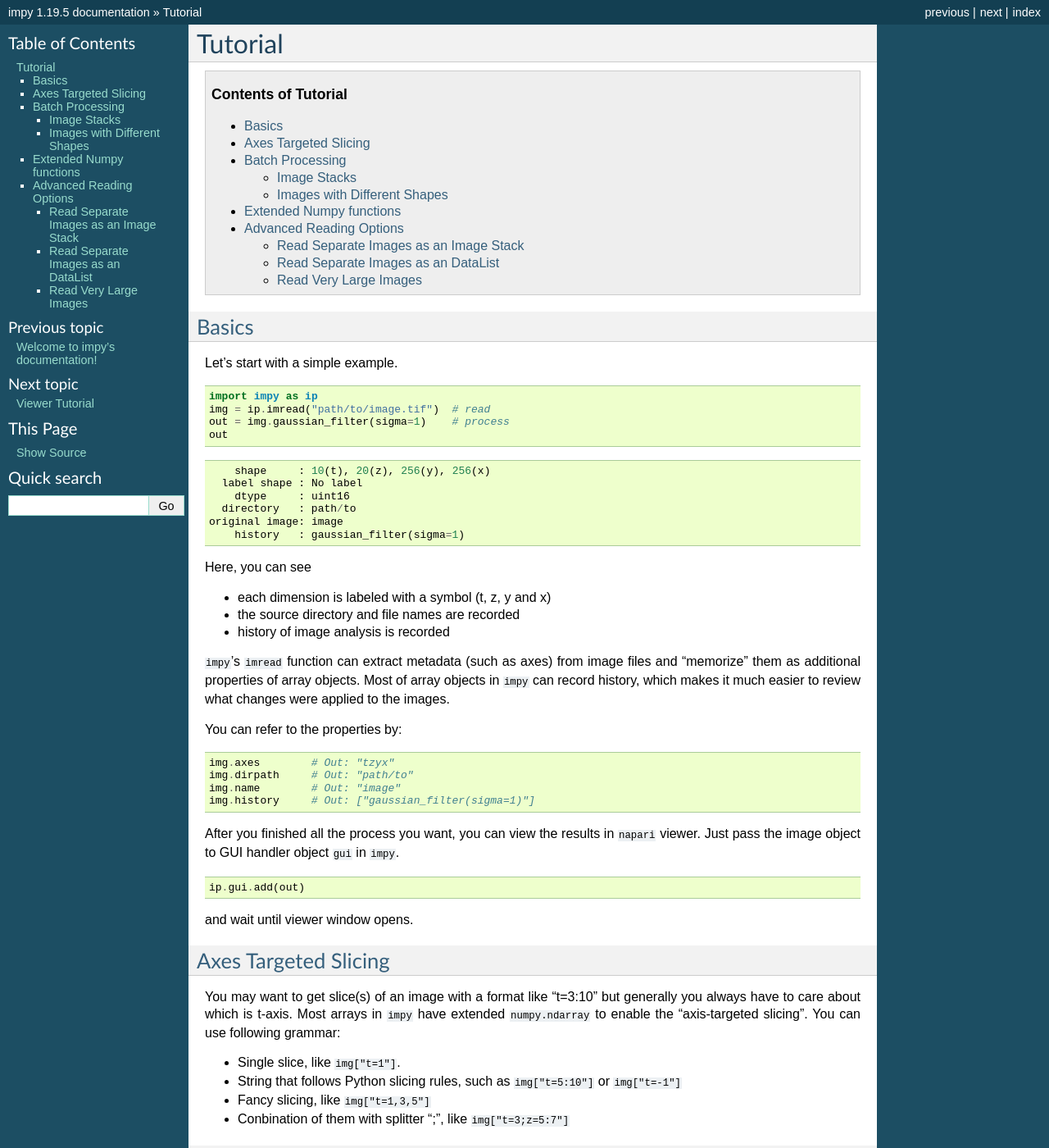
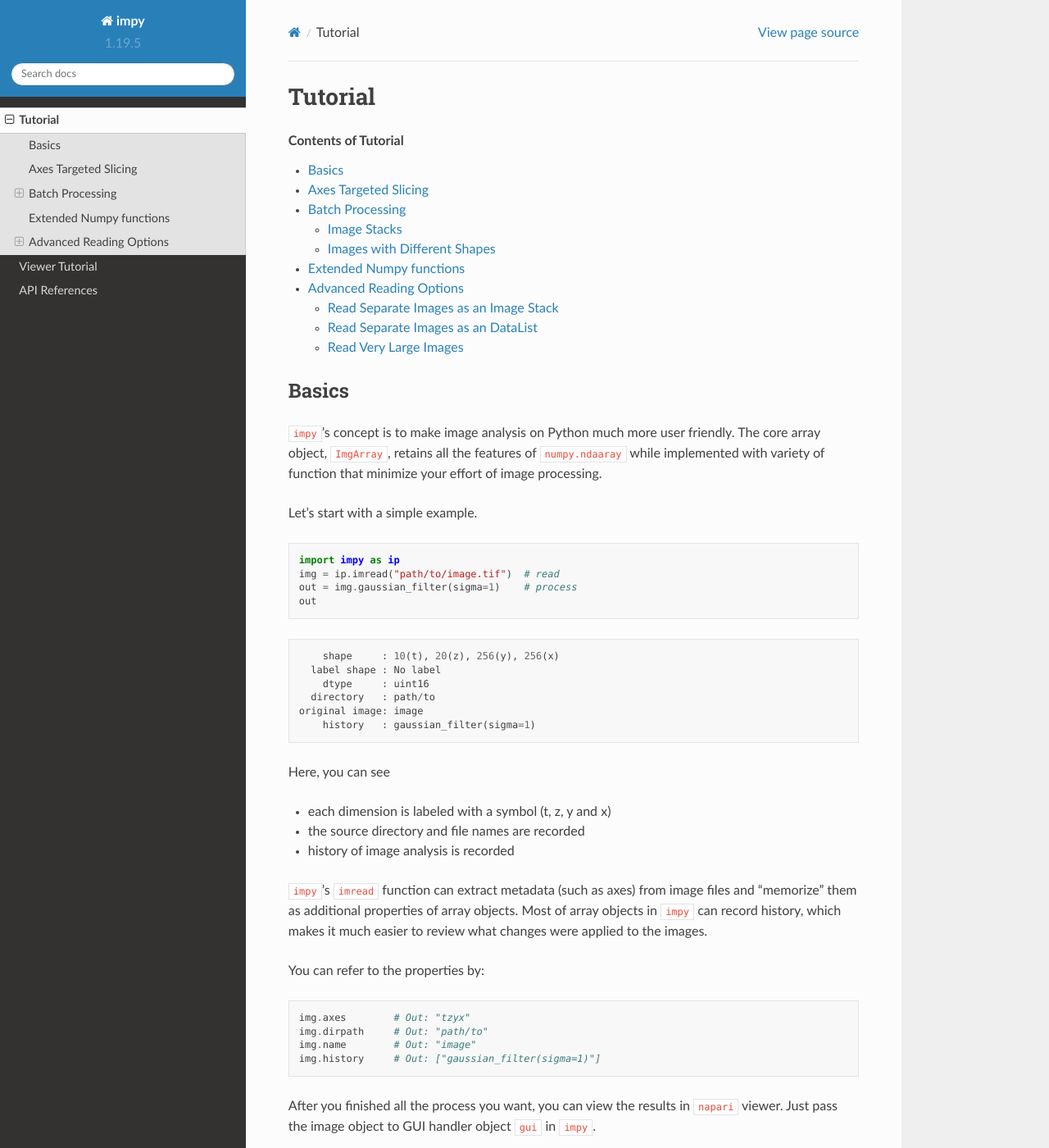
Before and after one commit to hanjinliu/impy, a Sphinx documentation site: the page built from docs/tutorial.rst, in a window 1280 px wide and 1400 px high. Shown: the whole window at 82% size. Built offline with Sphinx 7.4.7 and the Read the Docs theme 2.0.0, drawn with Linux system fonts in a browser that asks for light colours; pages that are not in the unit, such as notebooks, are missing from menus; some of the changed text lies outside the part shown.

Commit message:
update docs

```diff
--- a/docs/conf.py
+++ b/docs/conf.py
@@ -14,6 +14,7 @@ import os
 import sys
 sys.path.insert(0, os.path.abspath('../'))
 import impy
+import sphinx_rtd_theme
 
 # -- Project information -----------------------------------------------------
 
@@ -34,7 +35,8 @@ release = impy.__version__
 extensions = ['sphinx.ext.autodoc',
               'sphinx.ext.napoleon',
               'sphinx.ext.viewcode',
-              'sphinx.ext.githubpages'
+              'sphinx.ext.githubpages',
+              'sphinxcontrib.blockdiag',
               ]
 
 # Add any paths that contain templates here, relative to this directory.
@@ -51,7 +53,8 @@ exclude_patterns = ['_build', 'Thumbs.db', '.DS_Store']
 # The theme to use for HTML and HTML Help pages.  See the documentation for
 # a list of builtin themes.
 #
-html_theme = 'default'
+html_theme = 'sphinx_rtd_theme'
+html_theme_path = [sphinx_rtd_theme.get_html_theme_path()]
 
 # Add any paths that contain custom static files (such as style sheets) here,
 # relative to this directory. They are copied after the builtin static files,
--- a/docs/tutorial.rst
+++ b/docs/tutorial.rst
@@ -7,6 +7,10 @@ Tutorial
 
 Basics
 ------
+
+``impy``'s concept is to make image analysis on Python much more user friendly. The core array object,
+``ImgArray``, retains all the features of ``numpy.ndaaray`` while implemented with variety of function
+that minimize your effort of image processing.
 
 Let's start with a simple example.
 
```
Also changed, not shown: README.md (+1 -1 lines), docs/index.rst (+15 -1 lines), docs/tutorial_viewer.rst (+34 -10 lines), docs/images/shapes_info.gif (added), docs/images/shapes_info.png (deleted).
